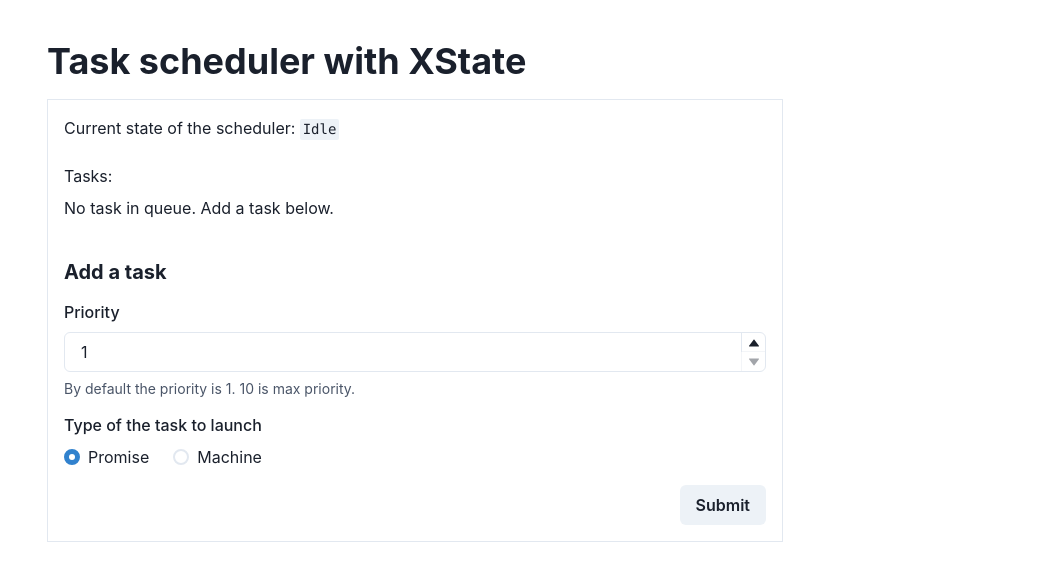
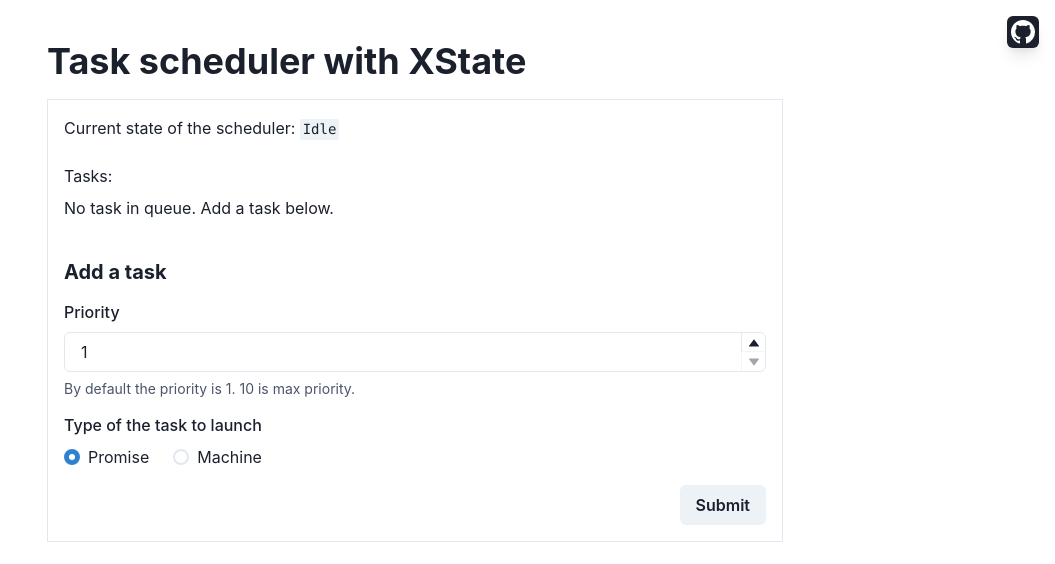
Before and after one commit to Devessier/xstate-task-queue, a Next.js app: page / in a window 1280 px wide. Shown: the top 564 px of the page, without its empty margins (225-1280 px from the left). Built offline with nearby package versions, Linux system fonts and the light colour scheme; what zod-form-data would draw is missing.

Commit message:
feat: add link to GitHub repository

```diff
--- a/pages/index.tsx
+++ b/pages/index.tsx
@@ -291,7 +291,7 @@
         <meta name="viewport" content="width=device-width, initial-scale=1" />
         <link rel="icon" href="/favicon.ico" />
       </Head>
-      <main>
+      <main className="relative">
         <Box py="10">
           <Container maxW="3xl">
             <Heading as="h1">Task scheduler with XState</Heading>
@@ -443,6 +443,29 @@
             </Box>
           </Container>
         </Box>
+
+        <Flex
+          position="absolute"
+          top={0}
+          right={0}
+          justifyContent="center"
+          alignItems="center"
+          p="1"
+          m="4"
+          color="white"
+          bg="gray.800"
+          rounded="md"
+          shadow="lg"
+        >
+          <a href="https://github.com/Devessier/xstate-task-scheduler">
+            <svg width="24" height="24" viewBox="0 0 16 16" fill="currentColor">
+              <path
+                fill-rule="evenodd"
+                d="M8 0C3.58 0 0 3.58 0 8c0 3.54 2.29 6.53 5.47 7.59.4.07.55-.17.55-.38 0-.19-.01-.82-.01-1.49-2.01.37-2.53-.49-2.69-.94-.09-.23-.48-.94-.82-1.13-.28-.15-.68-.52-.01-.53.63-.01 1.08.58 1.23.82.72 1.21 1.87.87 2.33.66.07-.52.28-.87.51-1.07-1.78-.2-3.64-.89-3.64-3.95 0-.87.31-1.59.82-2.15-.08-.2-.36-1.02.08-2.12 0 0 .67-.21 2.2.82.64-.18 1.32-.27 2-.27.68 0 1.36.09 2 .27 1.53-1.04 2.2-.82 2.2-.82.44 1.1.16 1.92.08 2.12.51.56.82 1.27.82 2.15 0 3.07-1.87 3.75-3.65 3.95.29.25.54.73.54 1.48 0 1.07-.01 1.93-.01 2.2 0 .21.15.46.55.38A8.013 8.013 0 0016 8c0-4.42-3.58-8-8-8z"
+              ></path>
+            </svg>
+          </a>
+        </Flex>
       </main>
     </>
   );
```
